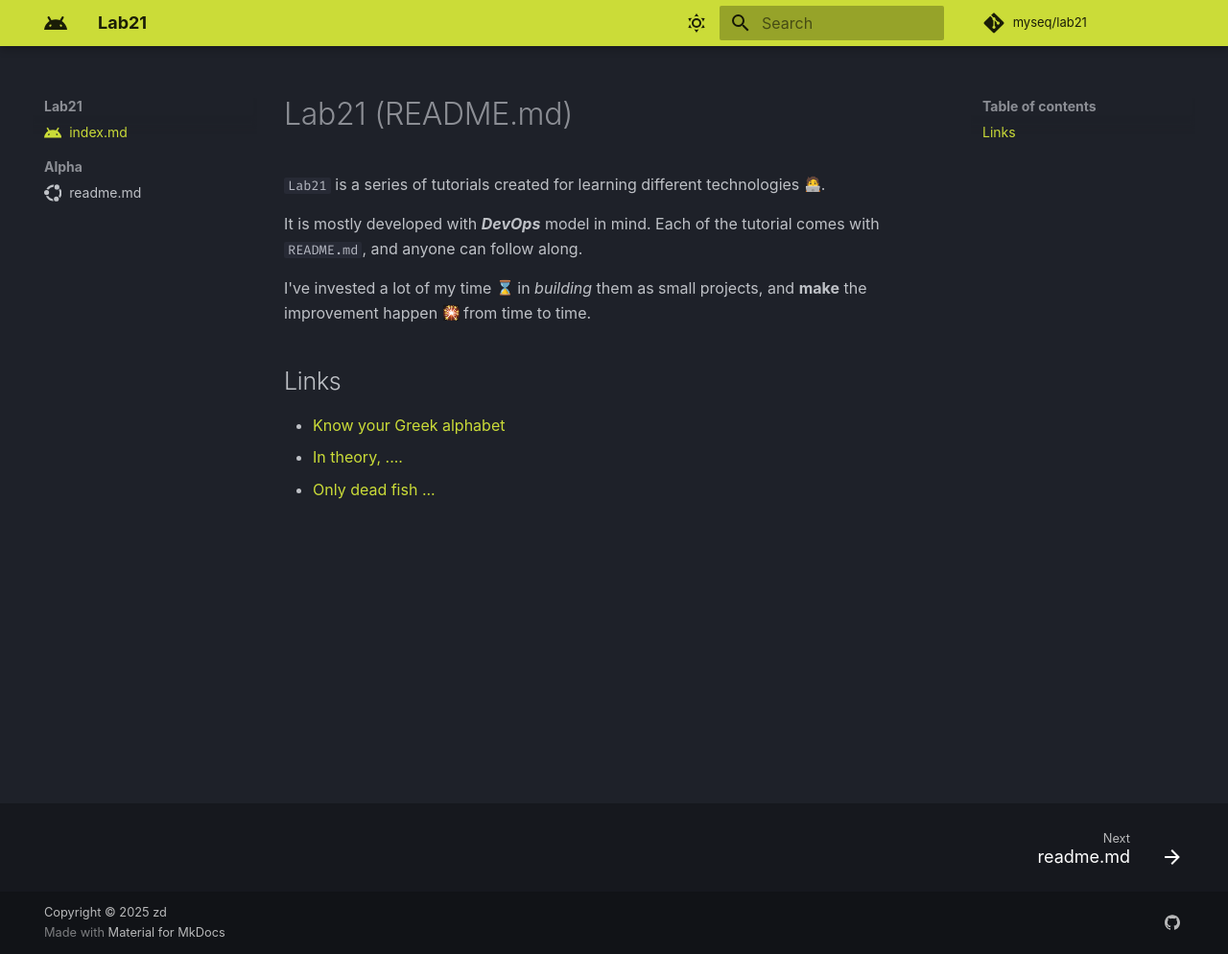
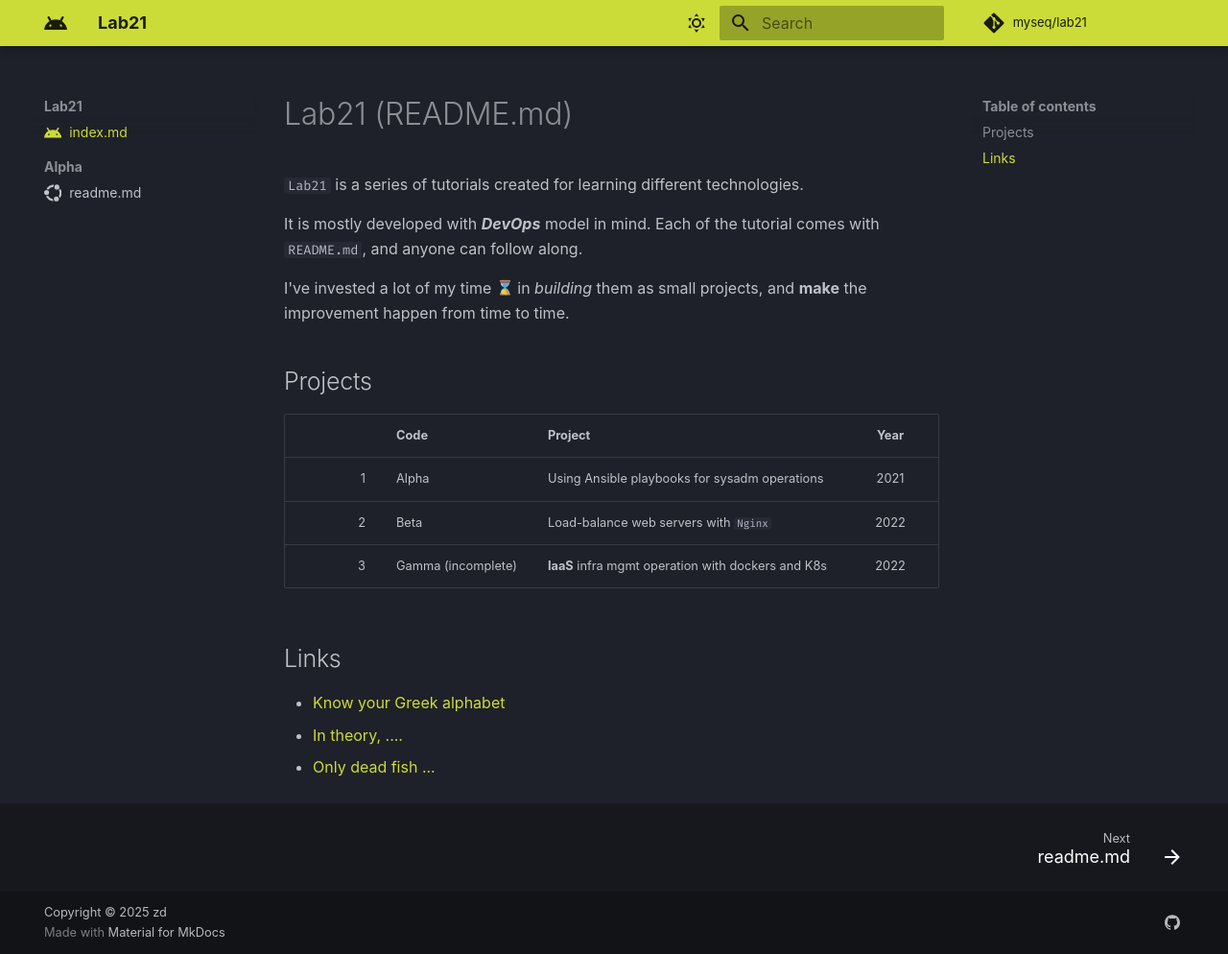
Before and after one commit to myseq/Lab21, an MkDocs documentation site: the page built from docs/index.md, in a window 1280 px wide and 994 px high. Shown: the whole window at 96% size. Built offline with MkDocs 1.6.1 and Material for MkDocs 9.7.7, drawn with Linux system fonts in a browser that asks for light colours; emoji names are drawn with the system emoji font; some web fonts are replaced; comment, search, counter and statistics services are not loaded.

Commit message:
update the project codes

```diff
--- a/docs/index.md
+++ b/docs/index.md
@@ -5,13 +5,20 @@ title: index.md
 
 # Lab21 (README.md)
 
-`Lab21` is a series of tutorials created for learning different technologies :technologist:.
+`Lab21` is a series of tutorials created for learning different technologies.
 
 It is mostly developed with  _**DevOps**_ model in mind.
 Each of the tutorial comes with `README.md`, and anyone can follow along.
 
-I've invested a lot of my time :hourglass: in _building_ them as small projects, and **make** the improvement happen :sparkler: from time to time.
+I've invested a lot of my time :hourglass: in _building_ them as small projects, and **make** the improvement happen from time to time.
 
+## Projects
+
+|    | Code | Project | Year |
+| -: | :--- | :------ | :--: |
+| 1 | Alpha | Using Ansible playbooks for sysadm operations | 2021 |
+| 2 | Beta | Load-balance web servers with `Nginx` | 2022 |
+| 3 | Gamma (incomplete) | **IaaS** infra mgmt operation with dockers and K8s | 2022 |
 
 ## Links
 
```
